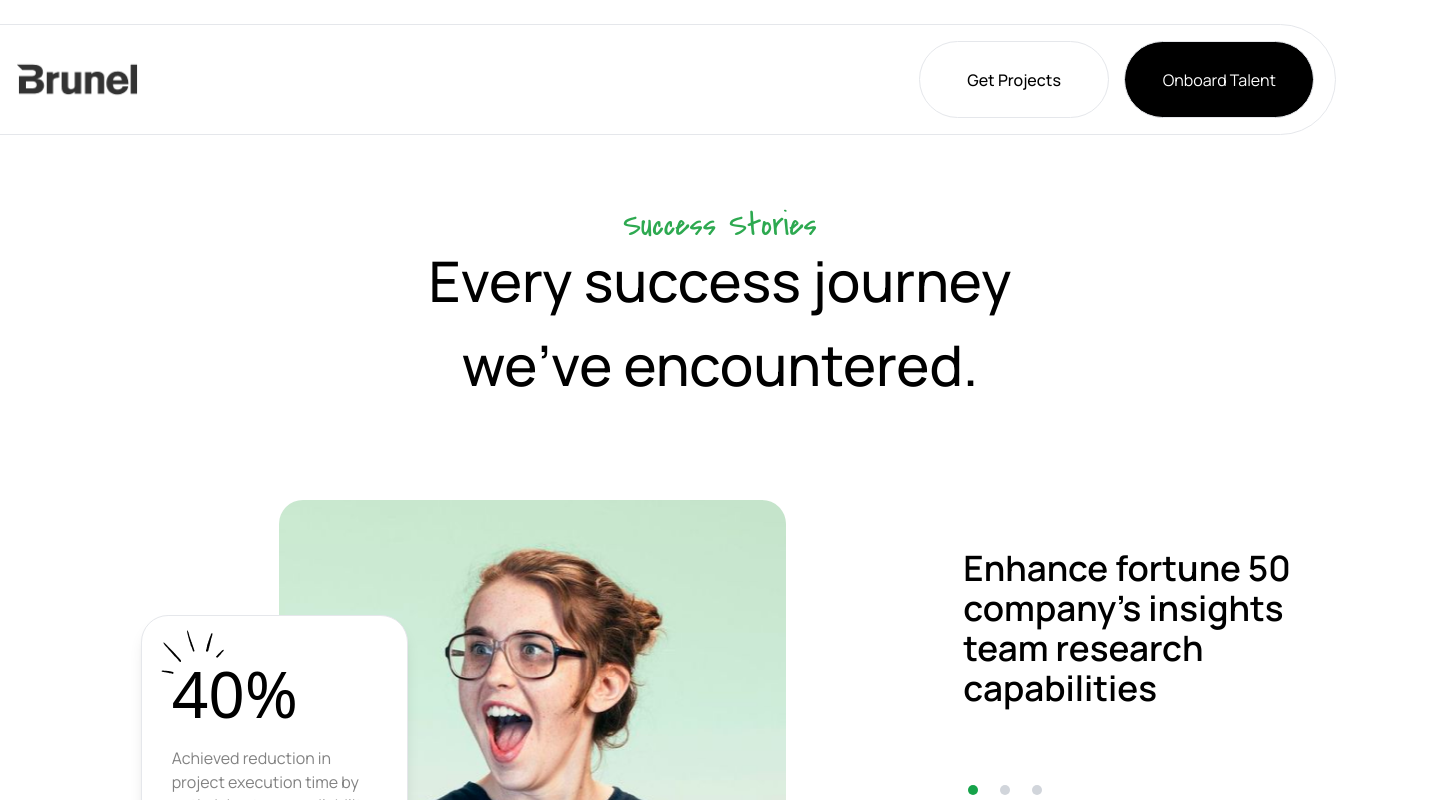
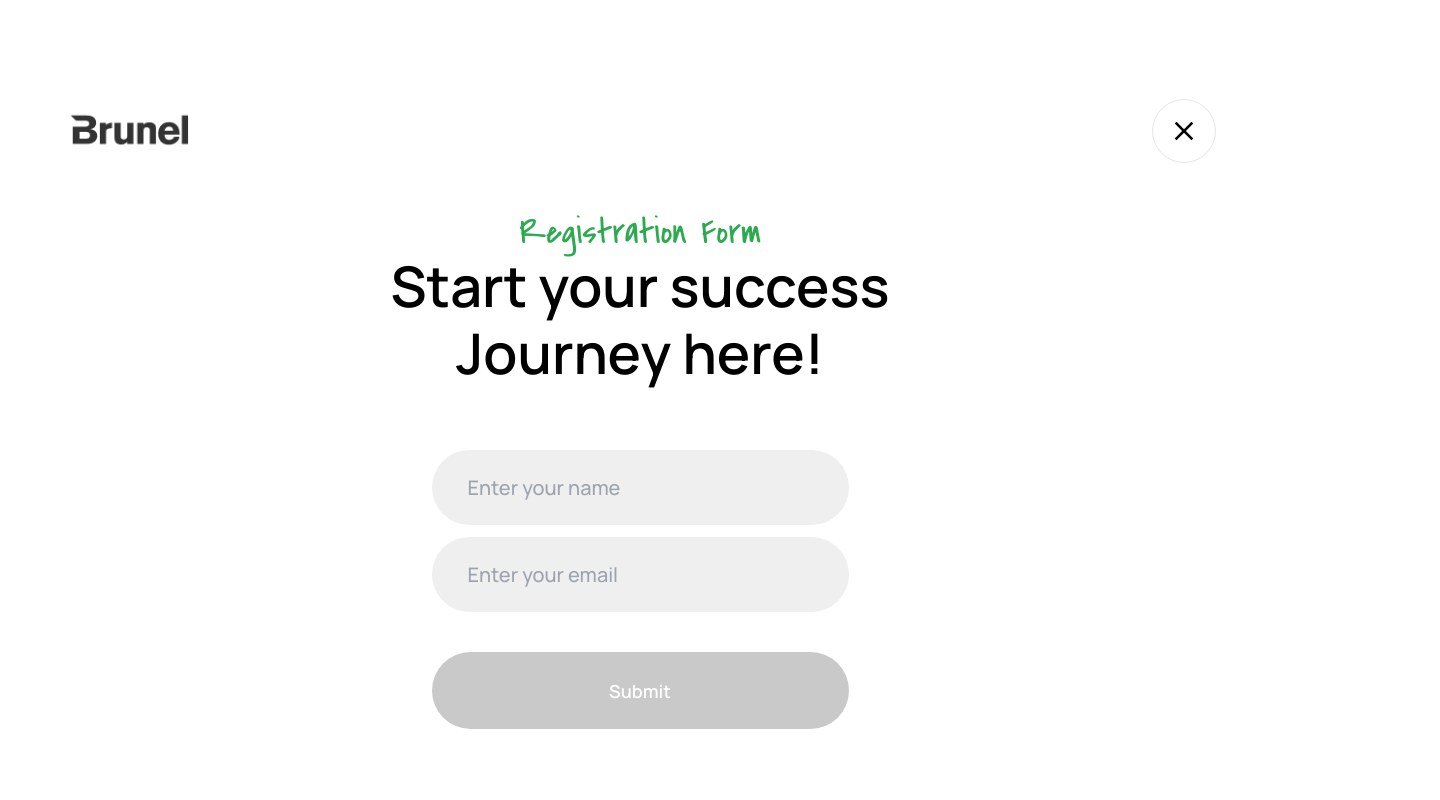
Before and after one commit to pentagramma/Theance-assignment, a React (Create React App) app: page /signup in a window 1280 px wide. Shown: the top 800 px of the page, 1440 px wide, since content can reach past the window. Built offline with nearby package versions, Linux system fonts and the light colour scheme.

Commit message:
router setup and submit redirect

```diff
--- a/src/App.js
+++ b/src/App.js
@@ -1,20 +1,26 @@
-import React from 'react';
-import { BrowserRouter as Router, Route, Switch } from 'react-router-dom';
-import Footer from "./components/Footer";
-import Hero from "./components/Hero";
-import Navbar from "./components/Navbar";
-import Questions from "./components/Questions";
+import React from "react";
+import { Routes, Route } from "react-router-dom";
 import Signup from "./components/Signup";
 import Submitted from "./components/Submitted";
+import Home from "./pages/Home";
 
+/**
+ * Main component of the application.
+ * Renders different components based on the current route.
+ * @returns {JSX.Element} App component
+ */
 function App() {
   return (
     <>
-      <Navbar />
-
-      <Hero />
-      <Questions />
-      <Footer />
+      {/* Define routes */}
+      <Routes>
+        {/* Route for the home page */}
+        <Route path="/" element={<Home />} />
+        {/* Route for the signup page */}
+        <Route path="/signup" element={<Signup />} />
+        {/* Route for the submitted page */}
+        <Route path="/submitted" element={<Submitted />} />
+      </Routes>
     </>
   );
 }
--- a/src/components/Navbar.jsx
+++ b/src/components/Navbar.jsx
@@ -1,30 +1,33 @@
-import React from 'react'
-import Logo from '../assets/logo.jpeg'
+import React from "react";
+import Logo from "../assets/logo.jpeg";
 
-import Signup from './Signup'
-
+import Signup from "./Signup";
+import { useNavigate } from "react-router-dom";
 const Navbar = () => {
-
+  const navigate = useNavigate();
+  const handleRedirect = () => {
+    navigate("/signup");
+  };
   return (
-        <div className='flex justify-center items-center mb-[3.5cm] z-[99] relative'>
-
-            <div className='h-[111.17px] w-[1392px] top-[24px] fixed border rounded-full flex justify-between flex-row items-center py-[20.89px] px-[16.97px] bg-white'>
-                <div className='ml-12 w-[127.94px] h-[47.39px] cursor-pointer'>
+    <div className="flex justify-center items-center mb-[3.5cm] z-[99] relative">
+      <div className="h-[111.17px] w-[1392px] top-[24px] fixed border rounded-full flex justify-between flex-row items-center py-[20.89px] px-[16.97px] bg-white">
+        <div className="ml-12 w-[127.94px] h-[47.39px] cursor-pointer">
           <img src={Logo} alt="" />
         </div>
-                <div className='flex flex-row gap-[15.67px] w-[428.61px] h-[77.22px]  justify-end mr-1 font-abc'>
-
-                    <button className='border w-[189.56px] h-[77.22px] rounded-full hover:bg-[#EAEAEA] py-[26.11px] px-[41.78px] hover:scale-110 duration-150 font-[500] font-abc'>
+        <div className="flex flex-row gap-[15.67px] w-[428.61px] h-[77.22px]  justify-end mr-1 font-abc">
+          <button
+            className="border w-[189.56px] h-[77.22px] rounded-full hover:bg-[#EAEAEA] py-[26.11px] px-[41.78px] hover:scale-110 duration-150 font-[500] font-abc"
+            onClick={handleRedirect}
+          >
             Get Projects
           </button>
-                    <button className='border w-[189.56px] h-[77.22px] rounded-full text-white bg-black hover:bg-[#4E4E4E] hover:scale-110 duration-150'>
+          <button className="border w-[189.56px] h-[77.22px] rounded-full text-white bg-black hover:bg-[#4E4E4E] hover:scale-110 duration-150">
             Onboard Talent
           </button>
         </div>
-
       </div>
     </div>
-    )
-}
+  );
+};
 
-export default Navbar
+export default Navbar;
--- a/src/components/Signup.jsx
+++ b/src/components/Signup.jsx
@@ -1,72 +1,103 @@
-import React, { useState } from 'react';
-import logo from '../assets/logo.jpeg';
-import { IoMdClose } from 'react-icons/io';
-import { MdErrorOutline } from 'react-icons/md';
+import React, { useState } from "react";
+import logo from "../assets/logo.jpeg";
+import { IoMdClose } from "react-icons/io";
+import { MdErrorOutline } from "react-icons/md";
+import { useNavigate } from "react-router-dom";
 
+/**
+ * Signup component displays a registration form.
+ * @returns {JSX.Element} Signup component
+ */
 const Signup = () => {
-    const [name, setName] = useState('');
-    const [email, setEmail] = useState('');
+  const navigate = useNavigate();
+  const [name, setName] = useState("");
+  const [email, setEmail] = useState("");
   const [submitted, setSubmitted] = useState(false);
 
+  /**
+   * Handles form submission.
+   * @param {Event} e - The form submission event
+   */
   const handleSubmit = (e) => {
     e.preventDefault();
     setSubmitted(true);
-        if (!email.includes('.com')) {
+    if (!email.includes(".com")) {
       // Invalid email format
       return;
+    } else {
+      navigate("/submitted");
     }
     // Handle form submission logic here
   };
 
   return (
-        <div className='w-screen h-screen flex justify-center items-center flex-col'>
-            <div className='w-[90%] h-[20%]  flex justify-between items-center flex-row'>
+    <div className="w-screen h-screen flex justify-center items-center flex-col">
+      {/* Header */}
+      <div className="w-[90%] h-[20%]  flex justify-between items-center flex-row">
         <div>
-                    <img src={logo} alt='' className='w[127.94px] h-[47.39px]' />
+          <img src={logo} alt="" className="w[127.94px] h-[47.39px]" />
         </div>
-                <div className='w-[64px] h-[64px] p-5 rounded-full flex justify-center items-center border'>
+        {/* Close button */}
+        <div className="w-[64px] h-[64px] p-5 rounded-full flex justify-center items-center border">
           <button>
-                        <IoMdClose className='w-[32px] h-[32px]' />
+            <IoMdClose className="w-[32px] h-[32px]" />
           </button>
         </div>
       </div>
-            <div className='w-[588px] h-[539px] flex flex-col justify-center items-center'>
-                <div className='w-[588px] h-[178px] flex justify-center items-center flex-col leading-[39.6px]'>
-                    <h1 className='font-bcd text-[#2DA950] font-[400] text-[36px]'>Registration Form</h1>
-                    <h1 className='font font-abc font-[600] text-[56px] leading-[67.2px] flex '>Start your success</h1>
-                    <h1 className='font font-abc font-[600] text-[56px] leading-[67.2px] flex '>Journey here!</h1>
+      {/* Registration Form */}
+      <div className="w-[588px] h-[539px] flex flex-col justify-center items-center">
+        <div className="w-[588px] h-[178px] flex justify-center items-center flex-col leading-[39.6px]">
+          {/* Form Title */}
+          <h1 className="font-bcd text-[#2DA950] font-[400] text-[36px]">
+            Registration Form
+          </h1>
+          {/* Subtitles */}
+          <h1 className="font font-abc font-[600] text-[56px] leading-[67.2px] flex ">
+            Start your success
+          </h1>
+          <h1 className="font font-abc font-[600] text-[56px] leading-[67.2px] flex ">
+            Journey here!
+          </h1>
         </div>
-                <div className='pt-[60px] w-full flex-1 flex justify-center items-center'>
+        {/* Form */}
+        <div className="pt-[60px] w-full flex-1 flex justify-center items-center">
           <form onSubmit={handleSubmit}>
-                        <div className='w-[417px] bg-white h-[298.22px] flex-col justify-center items-center'>
-                            <div className='w-[417px] h-[174px] flex flex-col justify-center items-center'>
+            <div className="w-[417px] bg-white h-[298.22px] flex-col justify-center items-center">
+              <div className="w-[417px] h-[174px] flex flex-col justify-center items-center">
+                {/* Name Input */}
                 <input
-                                    type='text'
-                                    placeholder='Enter your name'
-                                    className='bg-[#EFEFEF] w-[417px] h-[75px] rounded-full py-[24px] px-[36px] font-abc font-[500] text-[20px] text-[#827A7A] mb-3'
+                  type="text"
+                  placeholder="Enter your name"
+                  className="bg-[#EFEFEF] w-[417px] h-[75px] rounded-full py-[24px] px-[36px] font-abc font-[500] text-[20px] text-[#827A7A] mb-3"
                   value={name}
                   onChange={(e) => setName(e.target.value)}
                 />
+                {/* Email Input */}
                 <input
-                                    type='text'
-                                    placeholder='Enter your email'
-                                    className='bg-[#EFEFEF] w-[417px] h-[75px] rounded-full py-[24px] px-[36px] font-abc font-[500] text-[20px] text-[#827A7A] mb-3'
+                  type="text"
+                  placeholder="Enter your email"
+                  className="bg-[#EFEFEF] w-[417px] h-[75px] rounded-full py-[24px] px-[36px] font-abc font-[500] text-[20px] text-[#827A7A] mb-3"
                   value={email}
                   onChange={(e) => setEmail(e.target.value)}
                 />
-                                {submitted && !email.includes('.com') && (
-                                    <div className='error w-[417px] flex-1 flex-row items-center justify-start flex text-[#FF0808]'>
-                                        <h1 className='mr-2 '>
+                {/* Error message for invalid email */}
+                {submitted && !email.includes(".com") && (
+                  <div className="error w-[417px] flex-1 flex-row items-center justify-start flex text-[#FF0808]">
+                    <h1 className="mr-2 ">
                       <MdErrorOutline />
                     </h1>
-                                        <h1 className='font-abc font-[500] text-[16px]'>Enter a valid email address</h1>
+                    <h1 className="font-abc font-[500] text-[16px]">
+                      Enter a valid email address
+                    </h1>
                   </div>
                 )}
               </div>
-                            <div className='flex justify-center items-center pt-5'>
+              {/* Submit Button */}
+              <div className="flex justify-center items-center pt-5">
                 <button
-                                    type='submit'
-                                    className='py-[26.11px] px-[49.61px] w-[417px] h-[77.22px] bg-[#C9C9C9] mt-2 rounded-full text-white font-abc font-[600] text-[18px] hover:bg-black hover:scale-105 duration-150'
+                  type="submit"
+                  className="py-[26.11px] px-[49.61px] w-[417px] h-[77.22px] bg-[#C9C9C9] mt-2 rounded-full text-white font-abc font-[600] text-[18px] hover:bg-black hover:scale-105 duration-150"
+                  onClick={handleSubmit}
                 >
                   Submit
                 </button>
--- a/src/index.js
+++ b/src/index.js
@@ -1,22 +1,30 @@
-import React from 'react';
-import ReactDOM from 'react-dom/client';
-import './index.css';
-import App from './App';
-import reportWebVitals from './reportWebVitals';
-import {
-  createBrowserRouter,
-  RouterProvider,
-} from "react-router-dom";
+import React from "react";
+import ReactDOM from "react-dom/client";
+import "./index.css";
+import App from "./App";
+import reportWebVitals from "./reportWebVitals";
+import { BrowserRouter as Router } from "react-router-dom";
 
+// Create a root for concurrent mode rendering
+const root = ReactDOM.createRoot(document.getElementById("root"));
 
-const root = ReactDOM.createRoot(document.getElementById('root'));
-root.render(
-  <React.StrictMode>
-    <App />
-  </React.StrictMode>
-);
+/**
+ * Renders the main application within a Router component.
+ */
+const renderApp = () => {
+  root.render(
+    <React.StrictMode>
+      {/* Wrap the app in StrictMode for additional checks */}
+      <Router>
+        {/* Use the BrowserRouter as Router */}
+        <App />
+      </Router>
+    </React.StrictMode>
+  );
+};
 
-// If you want to start measuring performance in your app, pass a function
-// to log results (for example: reportWebVitals(console.log))
-// or send to an analytics endpoint. Learn more: https://bit.ly/CRA-vitals
+// Call renderApp to render the app initially
+renderApp();
+
+// Report web vitals
 reportWebVitals();
--- /dev/null
+++ b/src/pages/Home.jsx
@@ -0,0 +1,18 @@
+import React from "react";
+import Footer from "../components/Footer";
+import Hero from "../components/Hero";
+import Navbar from "../components/Navbar";
+import Questions from "../components/Questions";
+
+const Home = () => {
+  return (
+    <>
+      <Navbar />
+      <Hero />
+      <Questions />
+      <Footer />
+    </>
+  );
+};
+
+export default Home;
```
Also changed, not shown: src/components/Submitted.jsx (+49 -26 lines). Lines whose indentation alone changed are shown as unchanged.
